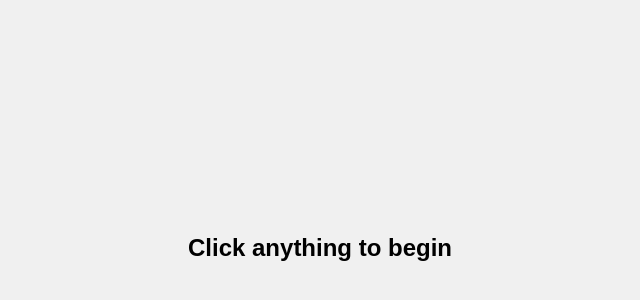
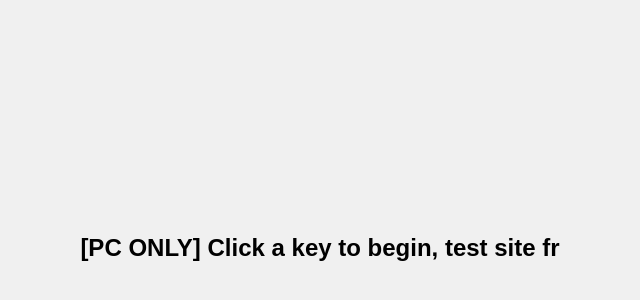
Before and after one commit to goldzo/portfolio, a website: page src/stuff/fetchjokes/index.html in a window 1280 px wide. Shown: the part 152-452 px from the top of the page, without its empty margins (320-960 px from the left). Drawn offline with nearby package versions, Linux system fonts and the light colour scheme.

Commit message:
Update index.html

```diff
--- a/src/stuff/fetchjokes/index.html
+++ b/src/stuff/fetchjokes/index.html
@@ -19,7 +19,7 @@
         </div>
       </div>
     </div>
-    <div id="startMessage">Click anything to begin</div>
+    <div id="startMessage">[PC ONLY] Click a key to begin, test site fr</div>
     <audio id="backgroundMusic" src="alpha.mp3" preload="auto" loop></audio>
     <script src="https://cdn.jsdelivr.net/npm/axios/dist/axios.min.js"></script>
     <script src="script.js"></script>
```
